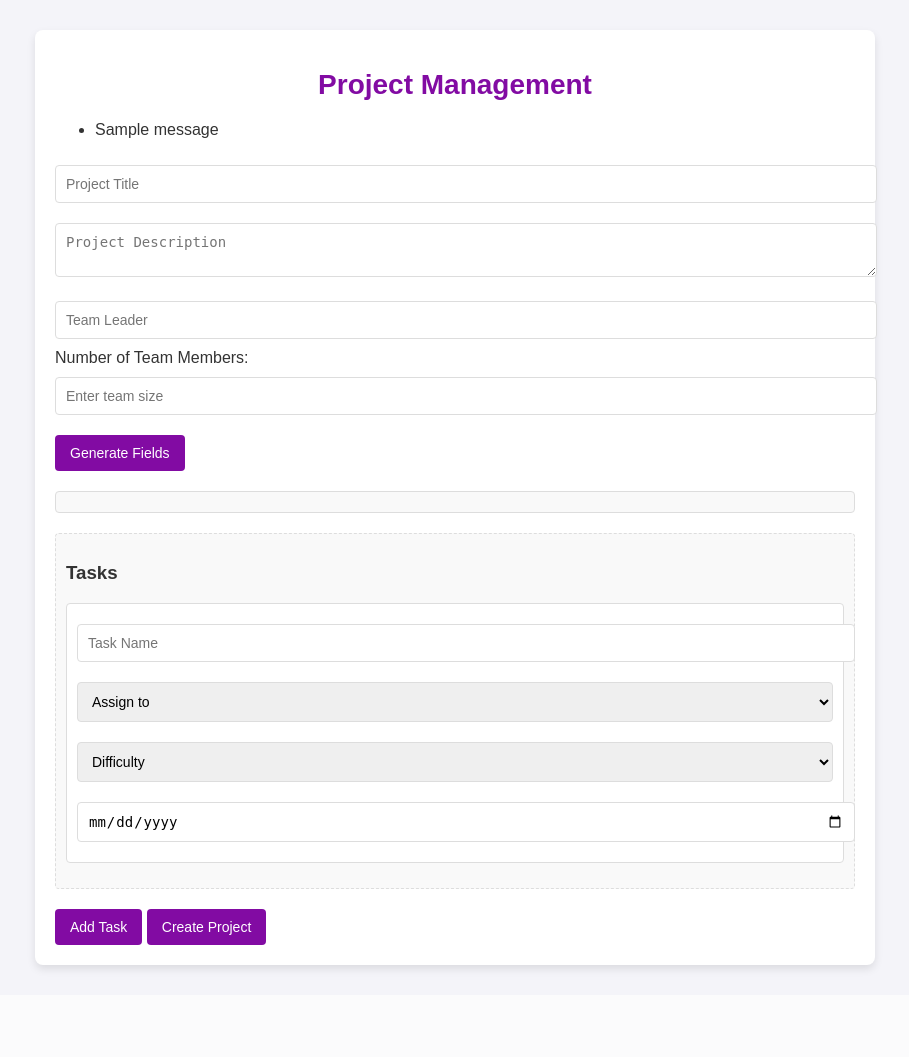
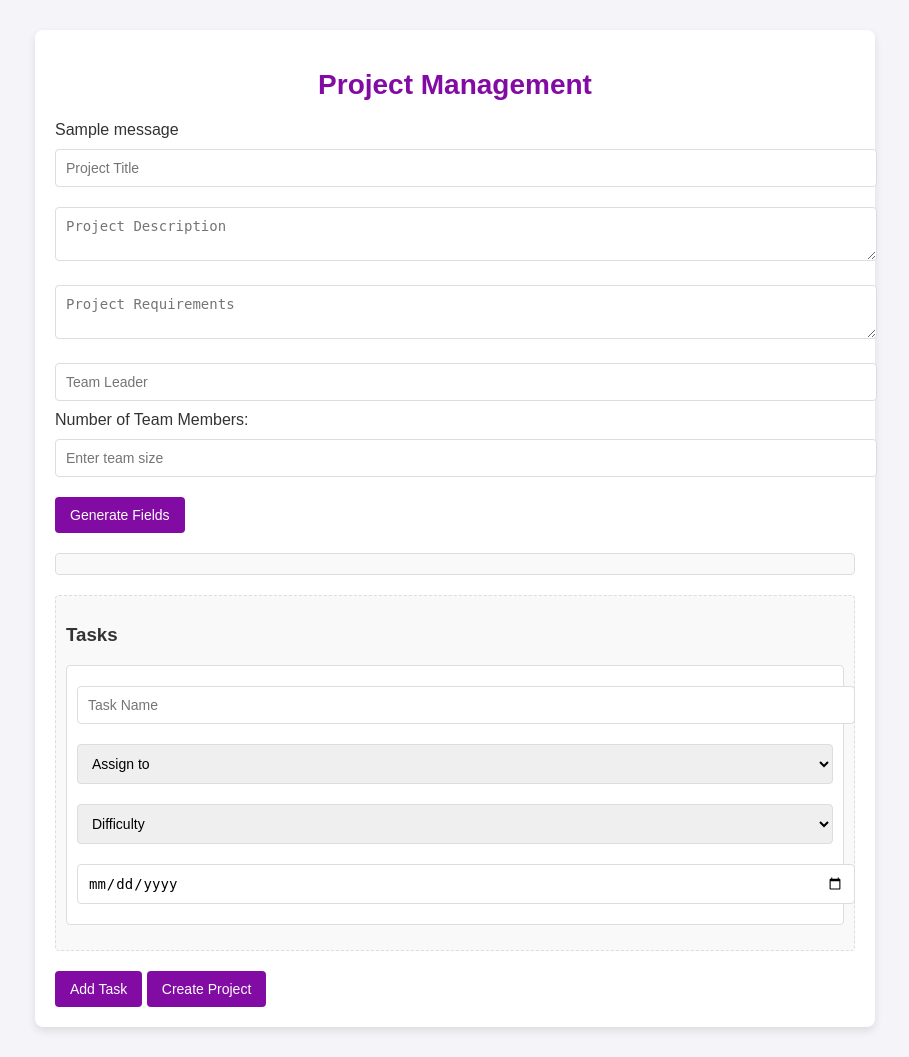
Before and after one commit to omarkapil/TEAM9, a Flask app: page /create_project in a window 1280 px wide. Shown: the whole page, without its empty margins (185-1094 px from the left). Before the commit the page ends 972 px from the top, so only its background shows below. Run offline with Flask 3, Linux system fonts and the light colour scheme; a user stored in the database is signed in; tables that the repository leaves empty hold one stand-in row (values such as "Sample post"); one stand-in notice (Sample message) is shown.

Commit message:
create_project.html

```diff
--- a/alog/project_management/templates/create_project.html
+++ b/alog/project_management/templates/create_project.html
@@ -11,18 +11,19 @@
         <h1>Project Management</h1>
 
         {% with messages = get_flashed_messages(with_categories=true) %}
-          {% if messages %}
-            <ul class="flashes">
-              {% for category, message in messages %}
-                <li class="flash {{ category }}">{{ message }}</li>
-              {% endfor %}
-            </ul>
-          {% endif %}
+        {% if messages %}
+        <div class="alerts">
+            {% for category, message in messages %}
+            <div class="alert alert-{{ category }}">{{ message }}</div>
+            {% endfor %}
+        </div>
+        {% endif %}
         {% endwith %}
 
         <form id="project-form" method="POST" action="{{ url_for('create_project') }}">
             <input type="text" name="title" placeholder="Project Title" required>
             <textarea name="description" placeholder="Project Description" required></textarea>
+            <textarea name="requirements" placeholder="Project Requirements" required></textarea>
             <input type="text" name="leader" placeholder="Team Leader" required>
 
             <div>
@@ -32,23 +33,22 @@
             </div>
 
             <div id="team-members-container">
-                <!-- Fields for team members will be dynamically added here -->
             </div>
 
             <div id="task-container">
                 <h3>Tasks</h3>
                 <div class="task">
-                    <input type="text" name="task_name" placeholder="Task Name" required>
-                    <select name="assignee" class="assignee-select" required>
+                    <input type="text" name="task_name[]" placeholder="Task Name" required>
+                    <select name="assignee[]" class="assignee-select" required>
                         <option value="" disabled selected>Assign to</option>
                     </select>
-                    <select name="difficulty" required>
+                    <select name="difficulty[]" required>
                         <option value="" disabled selected>Difficulty</option>
                         <option value="Easy">Easy</option>
                         <option value="Medium">Medium</option>
                         <option value="Hard">Hard</option>
                     </select>
-                    <input type="date" name="deadline" placeholder="Deadline" required>
+                    <input type="date" name="deadline[]" required>
                 </div>
             </div>
             <button type="button" class="add-task-btn" onclick="addTask()">Add Task</button>
@@ -58,20 +58,19 @@
     </div>
 
     <script>
-        // Generate team member fields dynamically
+
         function generateTeamFields() {
             const container = document.getElementById('team-members-container');
             const teamSize = parseInt(document.getElementById('team_size').value, 10);
-            container.innerHTML = ''; // Clear previous fields
+            container.innerHTML = '';
 
             if (!isNaN(teamSize) && teamSize > 0) {
                 for (let i = 1; i <= teamSize; i++) {
                     const memberField = document.createElement('input');
                     memberField.type = 'text';
-                    memberField.name = `team_member_${i}`;
+                    memberField.name = 'team_members[]';
                     memberField.placeholder = `Team Member ${i} Name`;
                     memberField.required = true;
-                    memberField.setAttribute('data-member-id', i); // Add an ID to track the member
                     memberField.addEventListener('input', updateAssigneeOptions);
                     container.appendChild(memberField);
                 }
@@ -79,21 +78,17 @@
                 alert('Please enter a valid team size.');
             }
 
-            // Update the options in the "Assign to" dropdowns
             updateAssigneeOptions();
         }
 
-        // Update assignee dropdown options for all tasks
         function updateAssigneeOptions() {
             const memberFields = document.querySelectorAll('#team-members-container input');
             const assigneeSelects = document.querySelectorAll('.assignee-select');
 
-            // Collect all team member names
-            const teamMembers = Array.from(memberFields).map(field => field.value).filter(value => value.trim() !== "");
+            const teamMembers = Array.from(memberFields).map(field => field.value.trim()).filter(Boolean);
 
-            // Update each task's assignee dropdown
             assigneeSelects.forEach(select => {
-                select.innerHTML = '<option value="" disabled selected>Assign to</option>'; // Clear existing options
+                select.innerHTML = '<option value="" disabled selected>Assign to</option>';
                 teamMembers.forEach(member => {
                     const option = document.createElement('option');
                     option.value = member;
@@ -103,27 +98,25 @@
             });
         }
 
-        // Add a new task field dynamically
         function addTask() {
             const taskContainer = document.getElementById('task-container');
             const newTask = document.createElement('div');
             newTask.className = 'task';
             newTask.innerHTML = `
-                <input type="text" name="task_name" placeholder="Task Name" required>
-                <select name="assignee" class="assignee-select" required>
+                <input type="text" name="task_name[]" placeholder="Task Name" required>
+                <select name="assignee[]" class="assignee-select" required>
                     <option value="" disabled selected>Assign to</option>
                 </select>
-                <select name="difficulty" required>
+                <select name="difficulty[]" required>
                     <option value="" disabled selected>Difficulty</option>
                     <option value="Easy">Easy</option>
                     <option value="Medium">Medium</option>
                     <option value="Hard">Hard</option>
                 </select>
-                <input type="date" name="deadline" placeholder="Deadline" required>
+                <input type="date" name="deadline[]" required>
             `;
             taskContainer.appendChild(newTask);
 
-            // Update the new task's assignee dropdown
             updateAssigneeOptions();
         }
     </script>
```
